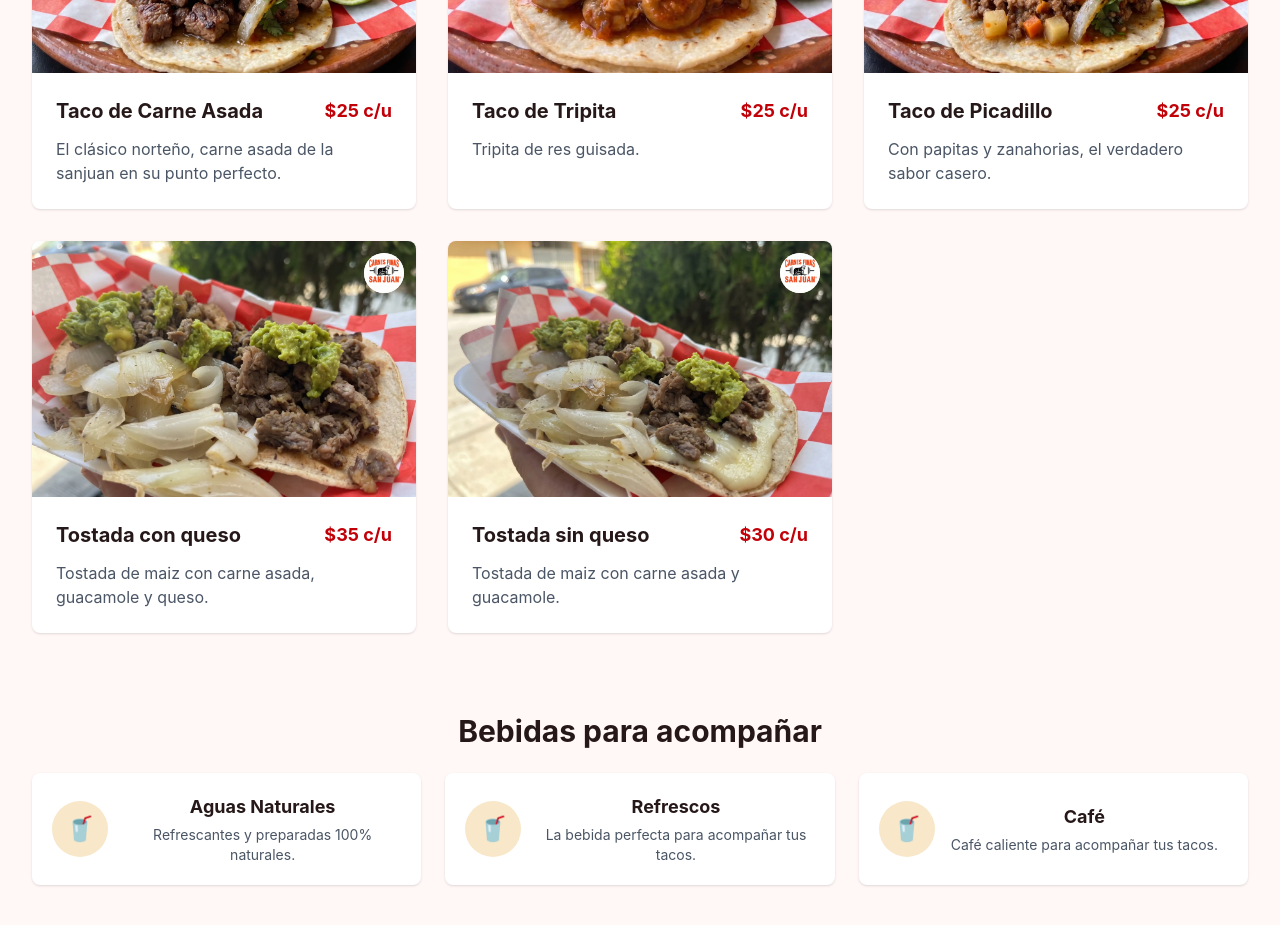
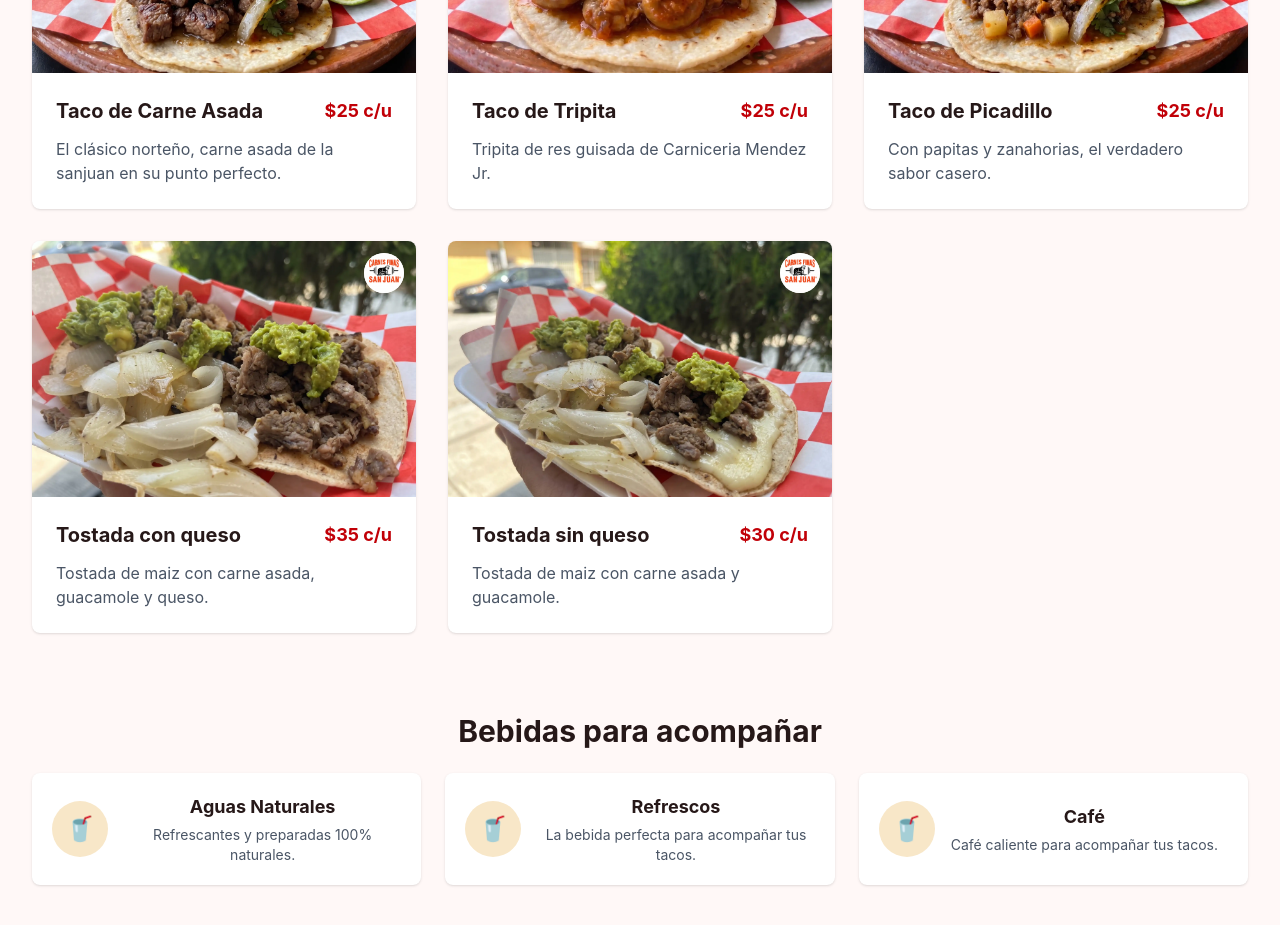
Before and after one commit to IvanPuenteB/tacos-melendez, a React (Vite) app: page / in a window 1280 px wide. Shown: the part 2680-3605 px from the top of the page. Built offline with nearby package versions, Linux system fonts and the light colour scheme.

Commit message:
changing the description from taco de tripita

```diff
--- a/src/data/menu.js
+++ b/src/data/menu.js
@@ -35,7 +35,7 @@ export const tacos = [
   {
     id: 5,
     name: "Taco de Tripita",
-    description: "Tripita de res guisada.",
+    description: "Tripita de res guisada de Carniceria Mendez Jr.",
     price: "25 c/u",
     image: "/assets/images/taco-de-tripita.webp",
     supplierLogo: "/assets/images/logo-mendez.webp"
```
